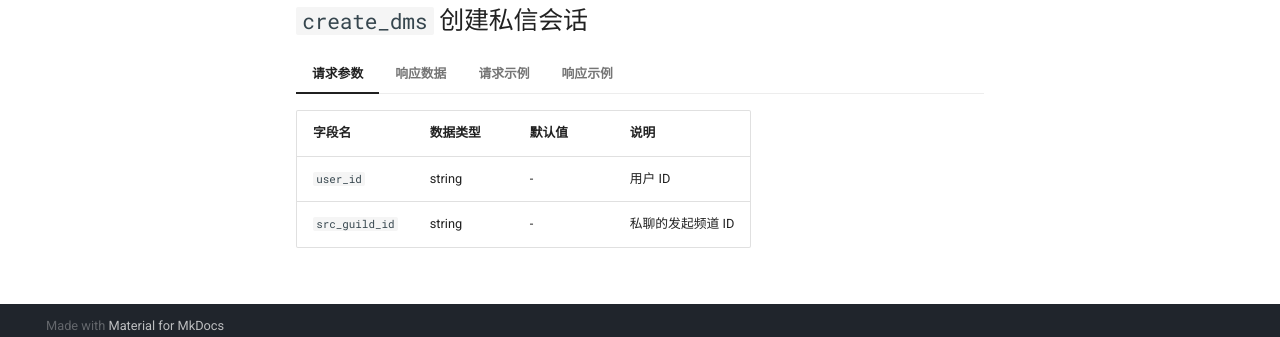
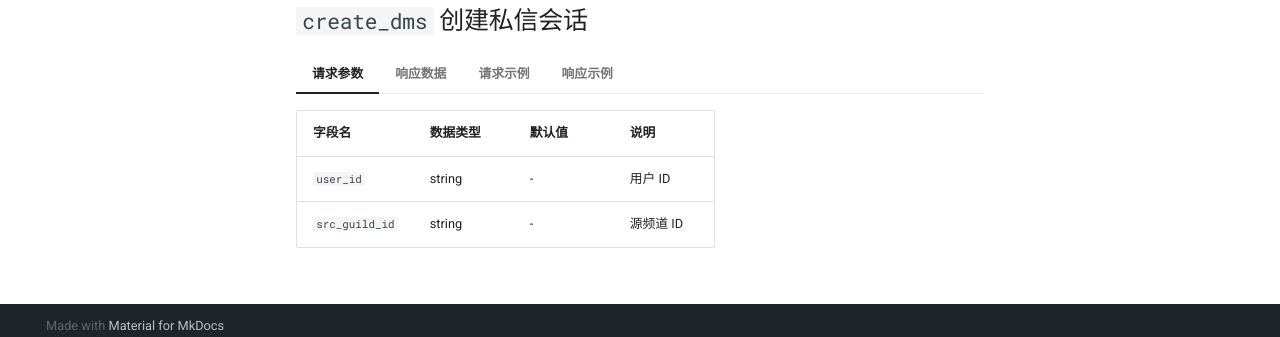
Before and after one commit to he0119/onebot-qqguild-extension, an MkDocs documentation site: the page built from specs/interface/message/actions.md, in a window 1280 px wide and 1046 px high. Shown: the part 698-1035 px from the top of the window. Built offline with MkDocs 1.6.1 and Material for MkDocs 9.7.7, drawn with Linux system fonts in a browser that asks for light colours; comment, search, counter and statistics services are not loaded.

Commit message:
docs: 符合 QQ频道 文档的术语

```diff
--- a/specs/interface/message/actions.md
+++ b/specs/interface/message/actions.md
@@ -59,7 +59,7 @@
     字段名 | 数据类型 | 默认值 | 说明
     --- | --- | --- | ---
     `user_id` | string | - | 用户 ID
-    `src_guild_id` | string | - | 私聊的发起频道 ID
+    `src_guild_id` | string | - | 源频道 ID
 
 === "响应数据"
 
```
